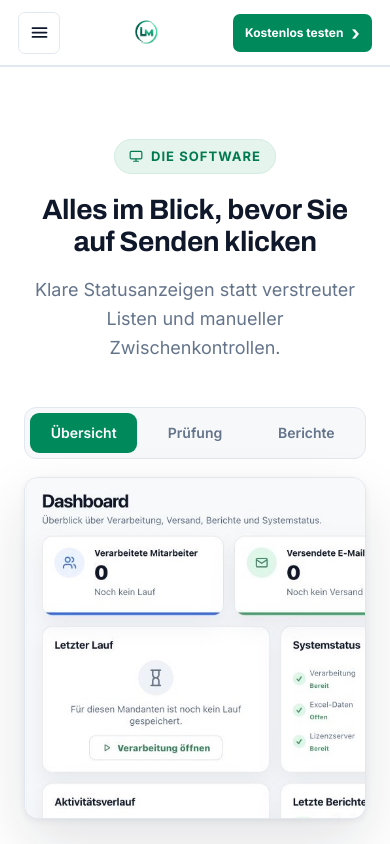
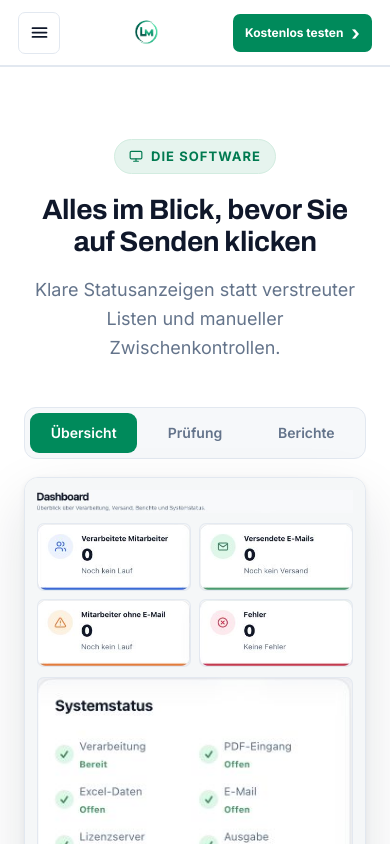
Before and after one commit to Andreyb1985/LohnMail_web, a Next.js app: page /software in a window 390 px wide. Shown: the top 844 px of the page. Built offline with nearby package versions, Linux system fonts and the light colour scheme.

Commit message:
Improve mobile software previews

```diff
--- a/app/globals.css
+++ b/app/globals.css
@@ -960,6 +960,10 @@
 .software-frame img {
   object-fit: cover;
   object-position: top;
+}
+
+.software-mobile-preview {
+  display: none;
 }
 
 .software-caption {
@@ -1786,8 +1790,185 @@
     border-radius: var(--radius);
   }
 
+  .software-frame.software-mobile-composite-frame {
+    aspect-ratio: 4 / 5;
+  }
+
   .software-frame img {
     object-position: top left;
+  }
+
+  .software-mobile-composite-frame .software-desktop-picture {
+    display: none;
+  }
+
+  .software-mobile-preview {
+    display: grid;
+    height: 100%;
+    padding: 12px;
+    align-content: start;
+    gap: 10px;
+    background: #f5f7f8;
+  }
+
+  .software-mobile-crop {
+    background-repeat: no-repeat;
+    overflow: hidden;
+    border: 1px solid rgba(226, 232, 240, 0.85);
+    border-radius: 7px;
+    background-color: #fff;
+  }
+
+  .software-mobile-kpis {
+    display: grid;
+    grid-template-columns: repeat(2, minmax(0, 1fr));
+    gap: 8px;
+  }
+
+  .dashboard-mobile-title,
+  .dashboard-mobile-preview .software-mobile-crop {
+    background-image: url("/dashboard-current.jpg");
+    background-repeat: no-repeat;
+  }
+
+  .dashboard-mobile-title {
+    aspect-ratio: 800 / 60;
+    background-position: 40.2% 10.5%;
+    background-size: 180% 1500%;
+  }
+
+  .dashboard-mobile-kpis .software-mobile-crop {
+    aspect-ratio: 277 / 122;
+    background-size: 519.9% 737.7%;
+    background-position-y: 20.3%;
+  }
+
+  .dashboard-mobile-kpi-1 {
+    background-position-x: 22.1%;
+  }
+
+  .dashboard-mobile-kpi-2 {
+    background-position-x: 47.3%;
+  }
+
+  .dashboard-mobile-kpi-3 {
+    background-position-x: 72.7%;
+  }
+
+  .dashboard-mobile-kpi-4 {
+    background-position-x: 97.9%;
+  }
+
+  .dashboard-mobile-status {
+    aspect-ratio: 332 / 224;
+    background-position: 56.1% 43.8%;
+    background-size: 433.7% 401.8%;
+  }
+
+  .pruefung-mobile-title,
+  .pruefung-mobile-preview .software-mobile-crop {
+    background-image: url("/pruefung-current.jpg");
+    background-repeat: no-repeat;
+  }
+
+  .pruefung-mobile-title {
+    aspect-ratio: 700 / 60;
+    background-position: 34.7% 10.5%;
+    background-size: 205.7% 1500%;
+  }
+
+  .pruefung-mobile-kpis .software-mobile-crop {
+    aspect-ratio: 276 / 105;
+    background-size: 521.7% 857.1%;
+    background-position-y: 35%;
+  }
+
+  .pruefung-mobile-kpi-1 {
+    background-position-x: 22.1%;
+  }
+
+  .pruefung-mobile-kpi-2 {
+    background-position-x: 47.1%;
+  }
+
+  .pruefung-mobile-kpi-3 {
+    background-position-x: 72.1%;
+  }
+
+  .pruefung-mobile-kpi-4 {
+    background-position-x: 97.1%;
+  }
+
+  .pruefung-mobile-filters {
+    aspect-ratio: 430 / 43;
+    background-position: 25.4% 46.8%;
+    background-size: 334.9% 2093%;
+  }
+
+  .pruefung-mobile-table {
+    aspect-ratio: 529 / 260;
+    background-position: 28.2% 79.1%;
+    background-size: 272.2% 346.2%;
+  }
+
+  .berichte-mobile-title,
+  .berichte-mobile-preview .software-mobile-crop {
+    background-image: url("/berichte-current.jpg");
+    background-repeat: no-repeat;
+  }
+
+  .berichte-mobile-title {
+    aspect-ratio: 700 / 60;
+    background-position: 34.7% 10.5%;
+    background-size: 205.7% 1500%;
+  }
+
+  .berichte-mobile-kpis .software-mobile-crop {
+    aspect-ratio: 217 / 111;
+    background-size: 663.6% 810.8%;
+    background-position-y: 19.9%;
+  }
+
+  .berichte-mobile-kpi-1 {
+    background-position-x: 21%;
+  }
+
+  .berichte-mobile-kpi-2 {
+    background-position-x: 40.1%;
+  }
+
+  .berichte-mobile-kpi-4 {
+    background-position-x: 78.2%;
+  }
+
+  .berichte-mobile-kpi-5 {
+    background-position-x: 97.1%;
+  }
+
+  .berichte-mobile-files {
+    display: grid;
+    grid-template-columns: repeat(2, minmax(0, 1fr));
+    gap: 8px;
+  }
+
+  .berichte-mobile-files .software-mobile-crop {
+    aspect-ratio: 364 / 61;
+    background-size: 395.6% 1475.4%;
+    background-position-y: 47.3%;
+  }
+
+  .berichte-mobile-file-1 {
+    background-position-x: 25.6%;
+  }
+
+  .berichte-mobile-file-2 {
+    background-position-x: 60.3%;
+  }
+
+  .berichte-mobile-chart {
+    aspect-ratio: 783 / 295;
+    background-position: 39.1% 81%;
+    background-size: 183.9% 305.1%;
   }
 
   .software-caption {
--- a/components/SoftwareShowcase.tsx
+++ b/components/SoftwareShowcase.tsx
@@ -30,6 +30,62 @@
   },
 ];
 
+function MobileSoftwarePreview({
+  active,
+  alt,
+}: {
+  active: number;
+  alt: string;
+}) {
+  if (active === 0) {
+    return (
+      <div className="software-mobile-preview dashboard-mobile-preview" role="img" aria-label={alt}>
+        <div className="dashboard-mobile-title" />
+        <div className="software-mobile-kpis dashboard-mobile-kpis">
+          <div className="software-mobile-crop dashboard-mobile-kpi-1" />
+          <div className="software-mobile-crop dashboard-mobile-kpi-2" />
+          <div className="software-mobile-crop dashboard-mobile-kpi-3" />
+          <div className="software-mobile-crop dashboard-mobile-kpi-4" />
+        </div>
+        <div className="software-mobile-crop dashboard-mobile-status" />
+      </div>
+    );
+  }
+
+  if (active === 1) {
+    return (
+      <div className="software-mobile-preview pruefung-mobile-preview" role="img" aria-label={alt}>
+        <div className="pruefung-mobile-title" />
+        <div className="software-mobile-kpis pruefung-mobile-kpis">
+          <div className="software-mobile-crop pruefung-mobile-kpi-1" />
+          <div className="software-mobile-crop pruefung-mobile-kpi-2" />
+          <div className="software-mobile-crop pruefung-mobile-kpi-3" />
+          <div className="software-mobile-crop pruefung-mobile-kpi-4" />
+        </div>
+        <div className="software-mobile-crop pruefung-mobile-filters" />
+        <div className="software-mobile-crop pruefung-mobile-table" />
+      </div>
+    );
+  }
+
+  return (
+    <div className="software-mobile-preview berichte-mobile-preview" role="img" aria-label={alt}>
+      <div className="berichte-mobile-title" />
+      <div className="software-mobile-kpis berichte-mobile-kpis">
+        <div className="software-mobile-crop berichte-mobile-kpi-1" />
+        <div className="software-mobile-crop berichte-mobile-kpi-2" />
+        <div className="software-mobile-crop berichte-mobile-kpi-4" />
+        <div className="software-mobile-crop berichte-mobile-kpi-5" />
+      </div>
+      <div className="berichte-mobile-files">
+        <div className="software-mobile-crop berichte-mobile-file-1" />
+        <div className="software-mobile-crop berichte-mobile-file-2" />
+      </div>
+      <div className="software-mobile-crop berichte-mobile-chart" />
+    </div>
+  );
+}
+
 export default function SoftwareShowcase() {
   const [active, setActive] = useState(0);
   const view = views[active];
@@ -57,8 +113,14 @@
           ))}
         </div>
 
-        <div className="software-frame" id="software-view" role="tabpanel">
-          <picture>
+        <div
+          className="software-frame software-mobile-composite-frame"
+          id="software-view"
+          role="tabpanel"
+        >
+          <MobileSoftwarePreview active={active} alt={view.alt} />
+
+          <picture className="software-desktop-picture">
             <source media="(max-width: 720px)" srcSet={view.mobileImage} />
             <img src={view.image} alt={view.alt} width="1440" height="900" />
           </picture>
```
